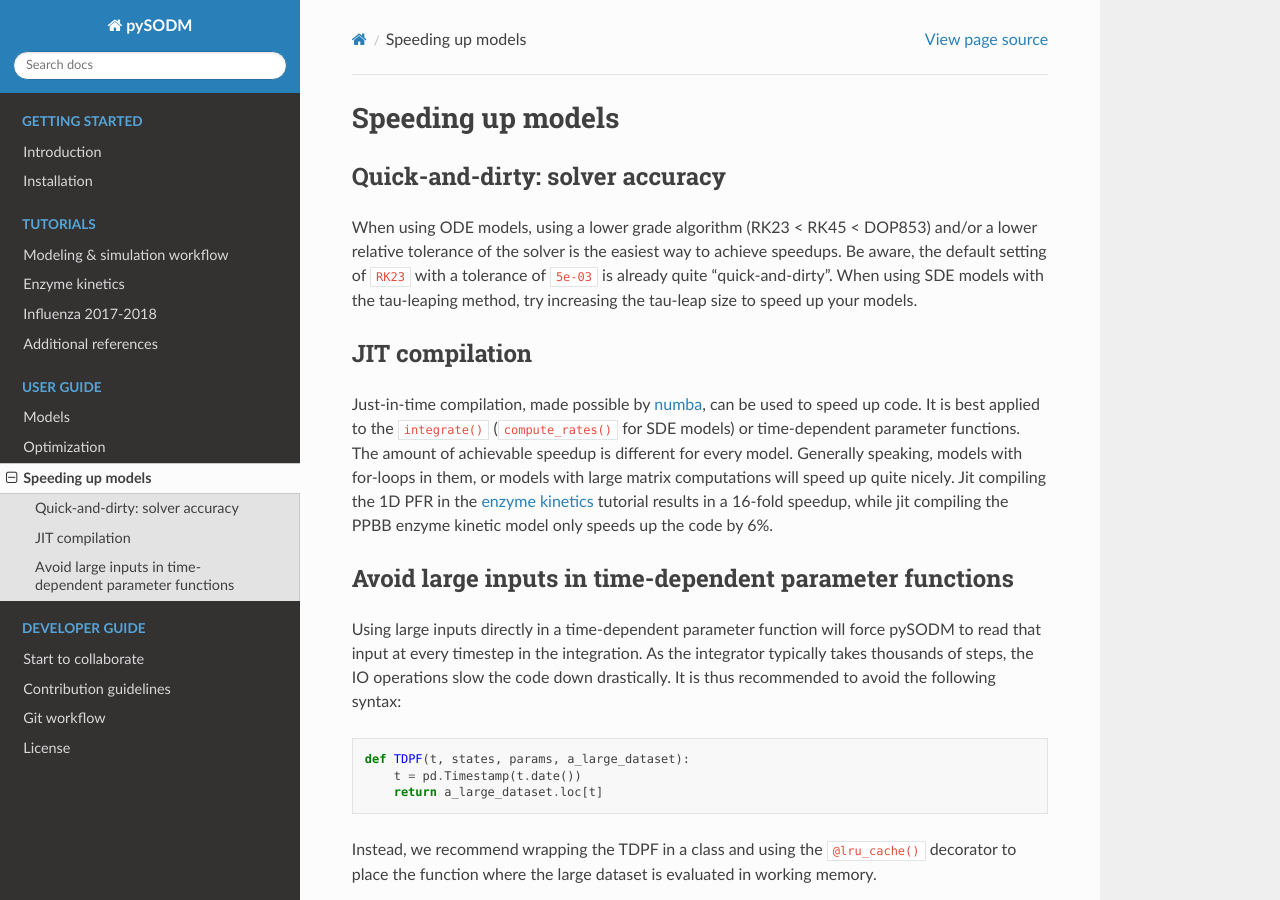
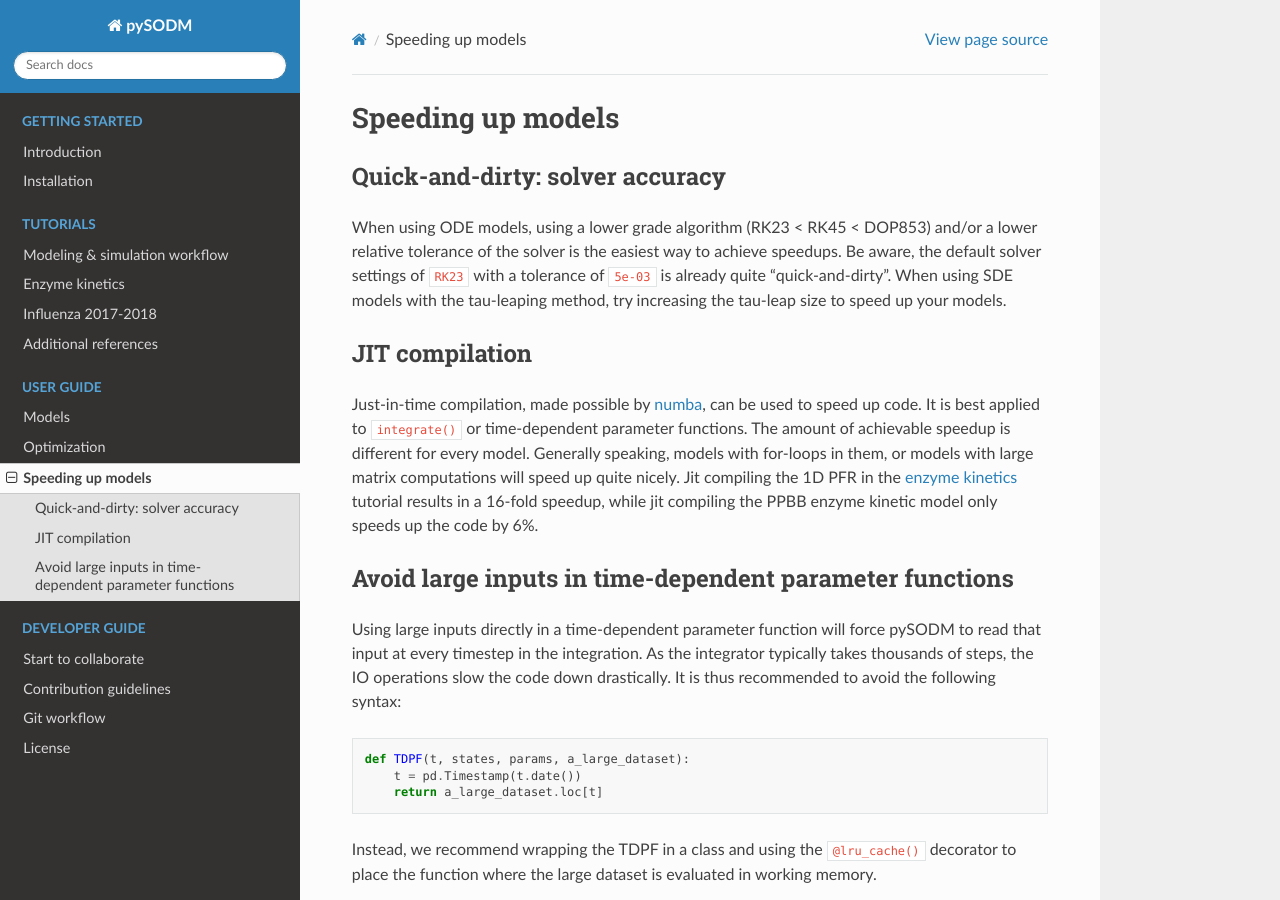
Before and after one commit to twallema/pySODM, a Sphinx documentation site: the page built from docs/speedup.md, in a window 1280 px wide and 900 px high. Built offline with Sphinx 7.4.7 and the Read the Docs theme 2.0.0, drawn with Linux system fonts in a browser that asks for light colours.

Commit message:
update to speedup documentation

```diff
--- a/docs/speedup.md
+++ b/docs/speedup.md
@@ -2,11 +2,11 @@
 
 ### Quick-and-dirty: solver accuracy
 
-When using ODE models, using a lower grade algorithm (RK23 < RK45 < DOP853) and/or a lower relative tolerance of the solver is the easiest way to achieve speedups. Be aware, the default setting of `RK23` with a tolerance of `5e-03` is already quite "quick-and-dirty". When using SDE models with the tau-leaping method, try increasing the tau-leap size to speed up your models.
+When using ODE models, using a lower grade algorithm (RK23 < RK45 < DOP853) and/or a lower relative tolerance of the solver is the easiest way to achieve speedups. Be aware, the default solver settings of `RK23` with a tolerance of `5e-03` is already quite "quick-and-dirty". When using SDE models with the tau-leaping method, try increasing the tau-leap size to speed up your models.
 
 ### JIT compilation
 
-Just-in-time compilation, made possible by [numba](https://numba.pydata.org/), can be used to speed up code. It is best applied to the `integrate()` (`compute_rates()` for SDE models) or time-dependent parameter functions. The amount of achievable speedup is different for every model. Generally speaking, models with for-loops in them, or models with large matrix computations will speed up quite nicely. Jit compiling the 1D PFR in the [enzyme kinetics](enzyme_kinetics.md) tutorial results in a 16-fold speedup, while jit compiling the PPBB enzyme kinetic model only speeds up the code by 6%.
+Just-in-time compilation, made possible by [numba](https://numba.pydata.org/), can be used to speed up code. It is best applied to `integrate()` or time-dependent parameter functions. The amount of achievable speedup is different for every model. Generally speaking, models with for-loops in them, or models with large matrix computations will speed up quite nicely. Jit compiling the 1D PFR in the [enzyme kinetics](enzyme_kinetics.md) tutorial results in a 16-fold speedup, while jit compiling the PPBB enzyme kinetic model only speeds up the code by 6%.
 
 ### Avoid large inputs in time-dependent parameter functions
 
```
